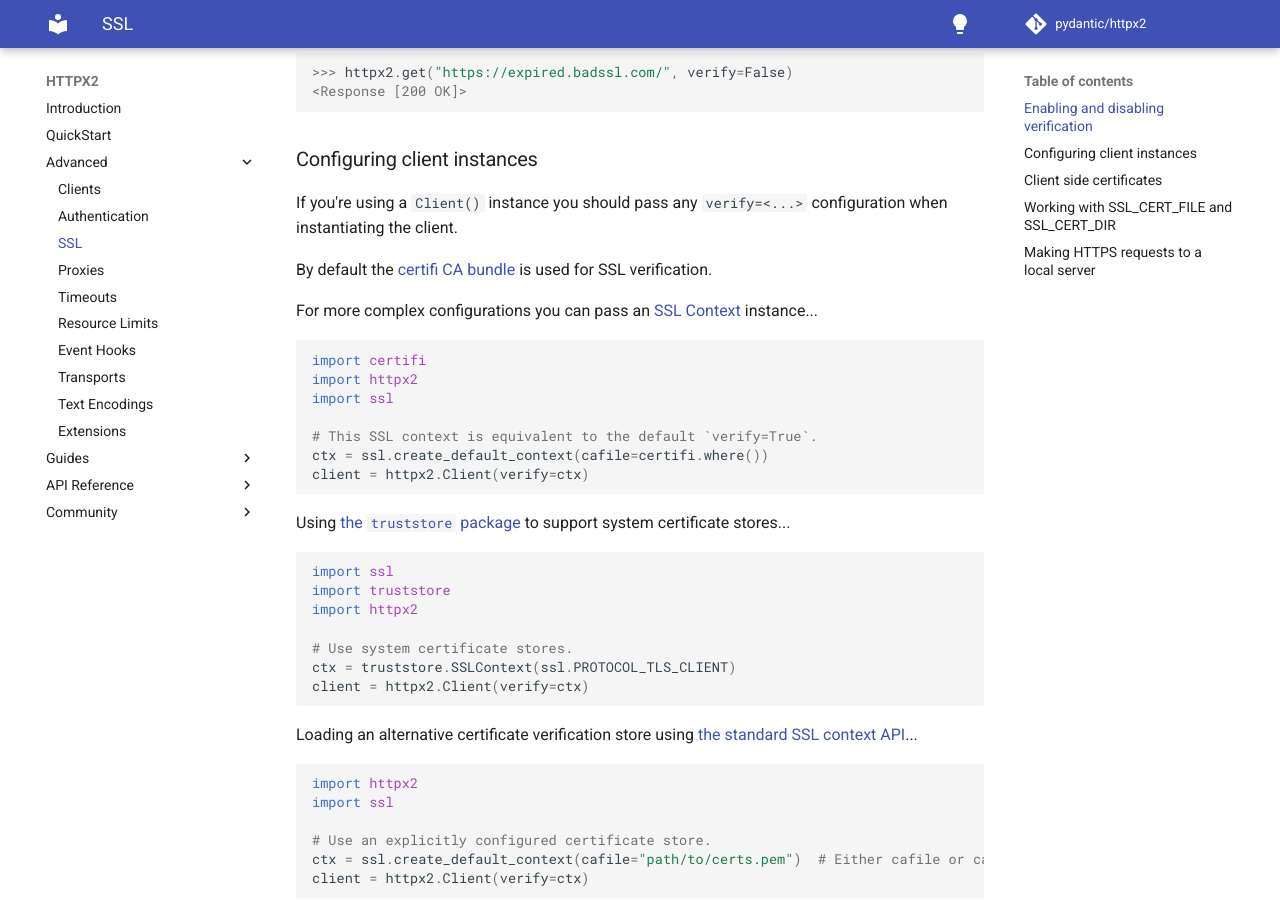
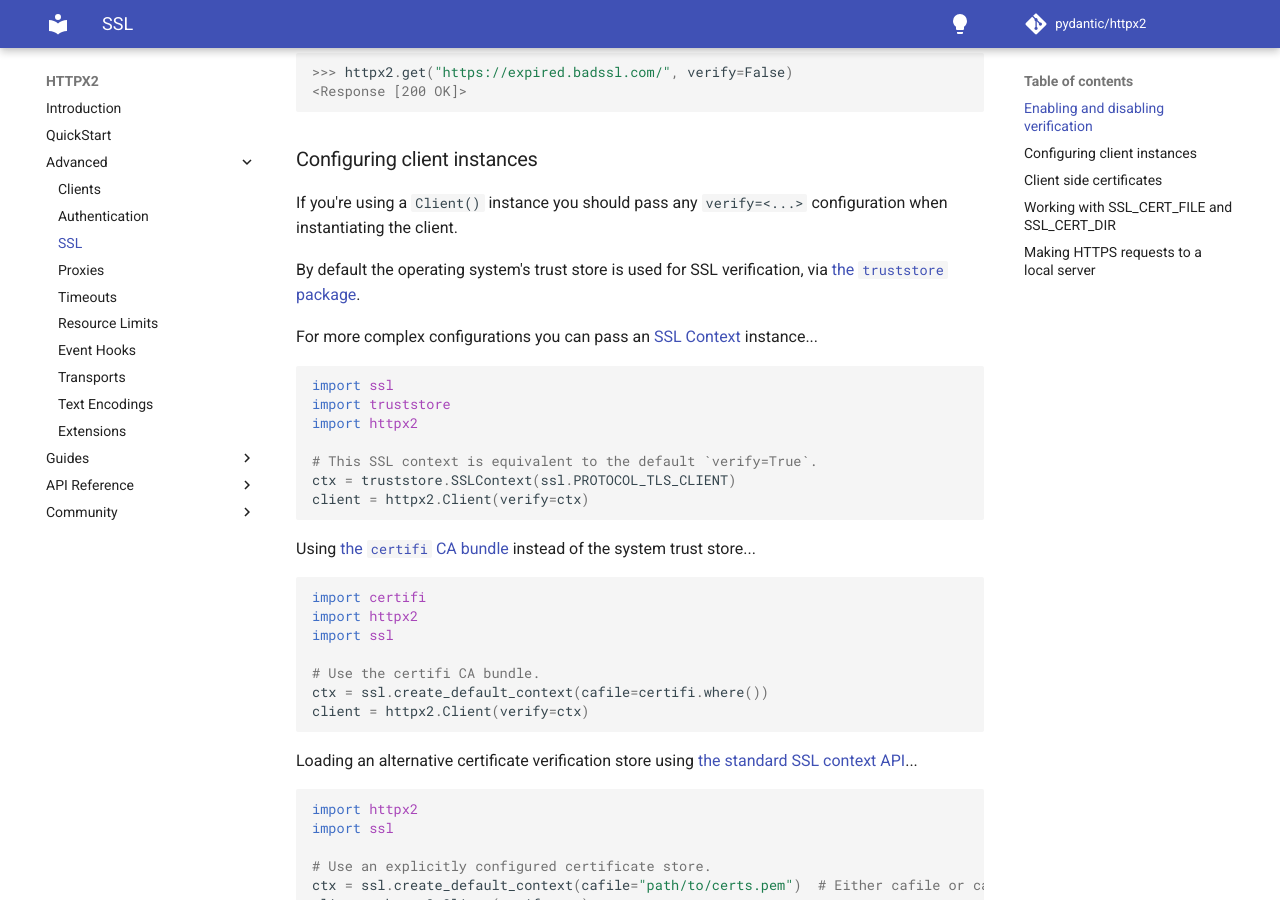
Before and after one commit to CarolinaBentrescas/httpx2, an MkDocs documentation site: the page built from docs/advanced/ssl.md, in a window 1280 px wide and 900 px high, scrolled down 440 px. Built offline with MkDocs 1.6.1 and Material for MkDocs 9.7.7, drawn with Linux system fonts in a browser that asks for light colours; comment, search, counter and statistics services are not loaded.

Commit message:
Version 2.3.0 (#1006)

````diff
--- a/docs/advanced/ssl.md
+++ b/docs/advanced/ssl.md
@@ -20,29 +20,29 @@ You can disable SSL verification completely and allow insecure requests...
 
 If you're using a `Client()` instance you should pass any `verify=<...>` configuration when instantiating the client.
 
-By default the [certifi CA bundle](https://certifiio.readthedocs.io/en/latest/) is used for SSL verification.
+By default the operating system's trust store is used for SSL verification, via [the `truststore` package](https://truststore.readthedocs.io/).
 
 For more complex configurations you can pass an [SSL Context](https://docs.python.org/3/library/ssl.html) instance...
+
+```python
+import ssl
+import truststore
+import httpx2
+
+# This SSL context is equivalent to the default `verify=True`.
+ctx = truststore.SSLContext(ssl.PROTOCOL_TLS_CLIENT)
+client = httpx2.Client(verify=ctx)
+```
+
+Using [the `certifi` CA bundle](https://certifiio.readthedocs.io/en/latest/) instead of the system trust store...
 
 ```python
 import certifi
 import httpx2
 import ssl
 
-# This SSL context is equivalent to the default `verify=True`.
+# Use the certifi CA bundle.
 ctx = ssl.create_default_context(cafile=certifi.where())
-client = httpx2.Client(verify=ctx)
-```
-
-Using [the `truststore` package](https://truststore.readthedocs.io/) to support system certificate stores...
-
-```python
-import ssl
-import truststore
-import httpx2
-
-# Use system certificate stores.
-ctx = truststore.SSLContext(ssl.PROTOCOL_TLS_CLIENT)
 client = httpx2.Client(verify=ctx)
 ```
 
````
Also changed, not shown: README.md (+2 -2 lines), docs/index.md (+2 -2 lines), docs/quickstart.md (+2 -2 lines), src/httpcore2/CHANGELOG.md (+9 -0 lines), src/httpcore2/README.md (+1 -1 lines), src/httpx2/CHANGELOG.md (+13 -0 lines), 2 other files.
